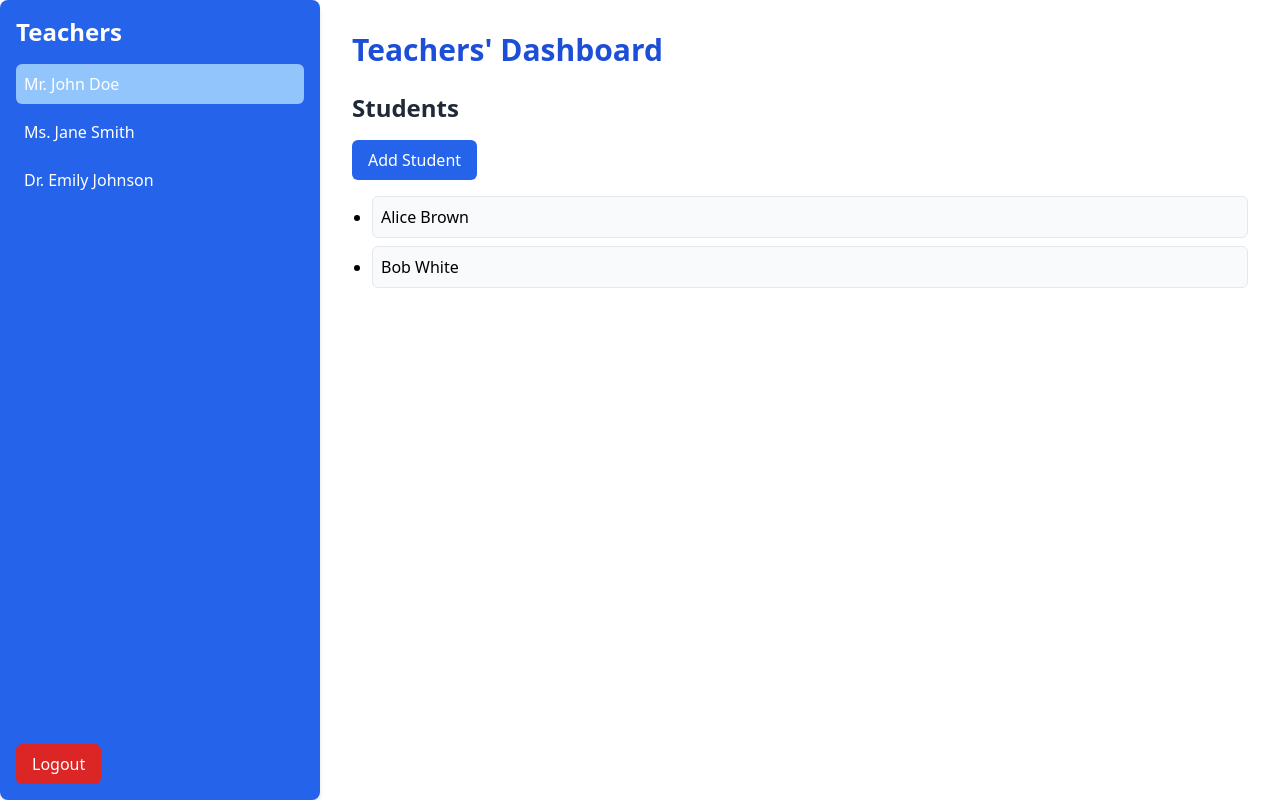
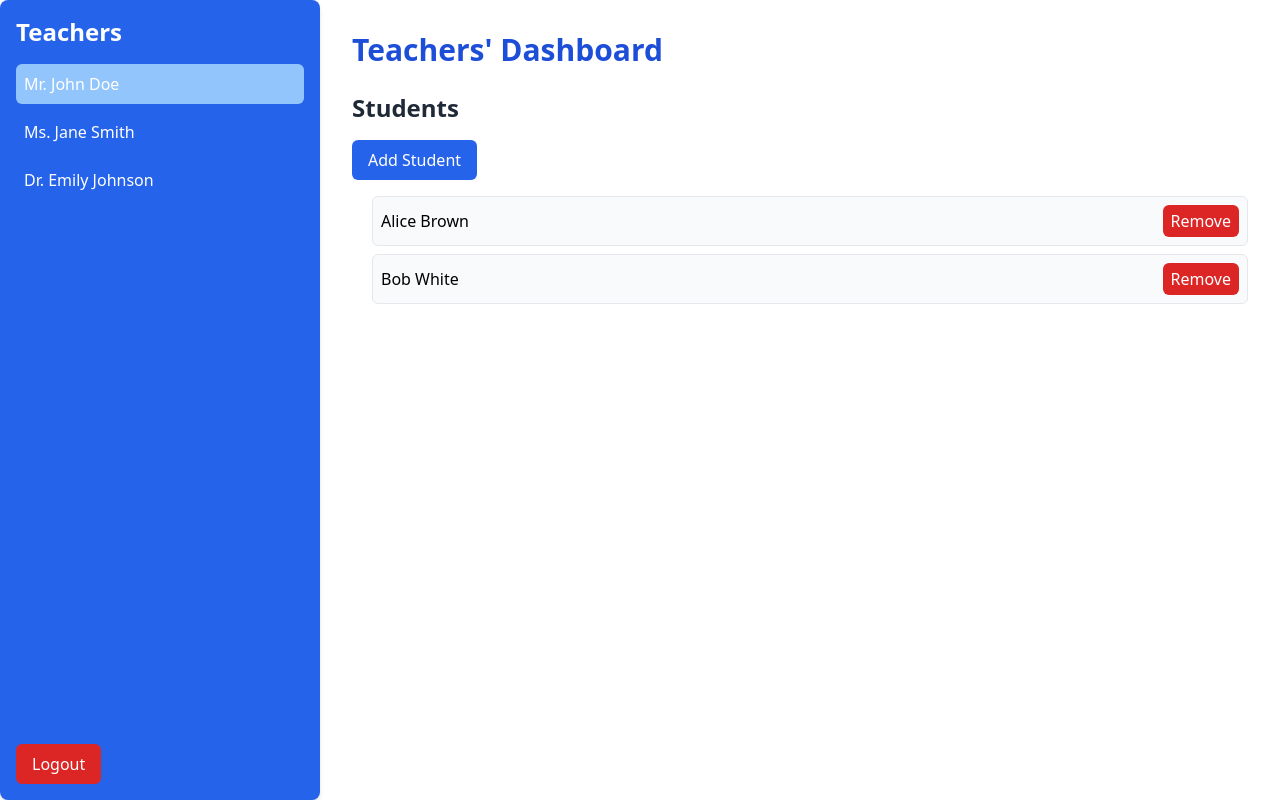
Before and after one commit to dendroid3/school_management_client, a React (Vite) app: page /teacher-dashboard in a window 1280 px wide. Both pictures are taken after a click on the item "Mr. John Doe". Built offline with nearby package versions, Linux system fonts and the light colour scheme; the HTML template or start-up script is replaced by a standard one.

Commit message:
students

```diff
--- a/src/components/StudentForm.jsx
+++ b/src/components/StudentForm.jsx
@@ -8,24 +8,32 @@ const StudentForm = ({ addStudent }) => {
     e.preventDefault();
     if (name.trim() === '') return; // Ignore empty submissions
     addStudent({ id: Date.now(), name }); // Use a unique ID for the new student
-    setName('');
+    setName(''); // Reset the input field
   };
 
   return (
-    <div>
-      <h2>Add New Student</h2>
+    <div className="p-6 bg-blue-100 shadow-md rounded-lg">
+      <h2 className="text-2xl font-semibold mb-4 text-gray-800">Add New Student</h2>
       <form onSubmit={handleSubmit}>
-        <label>
-          Name:
+        <div className="mb-4">
+          <label className="block text-gray-700 text-sm font-bold mb-2" htmlFor="name">
+            Name:
+          </label>
           <input
             type="text"
+            id="name"
             value={name}
             onChange={(e) => setName(e.target.value)}
+            className="shadow appearance-none border rounded w-full py-2 px-3 text-gray-700 leading-tight focus:outline-none focus:shadow-outline"
             required
           />
-        </label>
-        <br />
-        <button type="submit">Add Student</button>
+        </div>
+        <button
+          type="submit"
+          className="px-4 py-2 bg-blue-600 text-white rounded-md hover:bg-blue-700"
+        >
+          Add Student
+        </button>
       </form>
     </div>
   );
--- a/src/components/TeachersDashboard.jsx
+++ b/src/components/TeachersDashboard.jsx
@@ -1,3 +1,4 @@
+// TeachersDashboard.js
 import React, { useState } from 'react';
 import { useNavigate } from 'react-router-dom';
 import { mockTeachers } from '../mocks/teachers';
@@ -42,6 +43,11 @@ const TeachersDashboard = () => {
             ...prevStudents,
             { ...newStudent, teacherId: selectedTeacher.id },
         ]);
+    };
+
+    const removeStudent = (studentId) => {
+        setStudents((prevStudents) => prevStudents.filter(student => student.id !== studentId));
+        setSelectedStudent(null); // Deselect student if they are removed
     };
 
     const handleEditGrades = () => {
@@ -98,10 +104,17 @@ const TeachersDashboard = () => {
                             {students.map(student => (
                                 <li
                                     key={student.id}
-                                    className="p-2 border rounded-md bg-gray-50 cursor-pointer hover:bg-gray-100"
-                                    onClick={() => handleStudentSelect(student)}
+                                    className="p-2 border rounded-md bg-gray-50 flex justify-between items-center cursor-pointer hover:bg-gray-100"
                                 >
-                                    {student.name}
+                                    <span onClick={() => handleStudentSelect(student)}>
+                                        {student.name}
+                                    </span>
+                                    <button
+                                        className="ml-4 px-2 py-1 bg-red-600 text-white rounded-md hover:bg-red-700"
+                                        onClick={() => removeStudent(student.id)}
+                                    >
+                                        Remove
+                                    </button>
                                 </li>
                             ))}
                         </ul>
```
